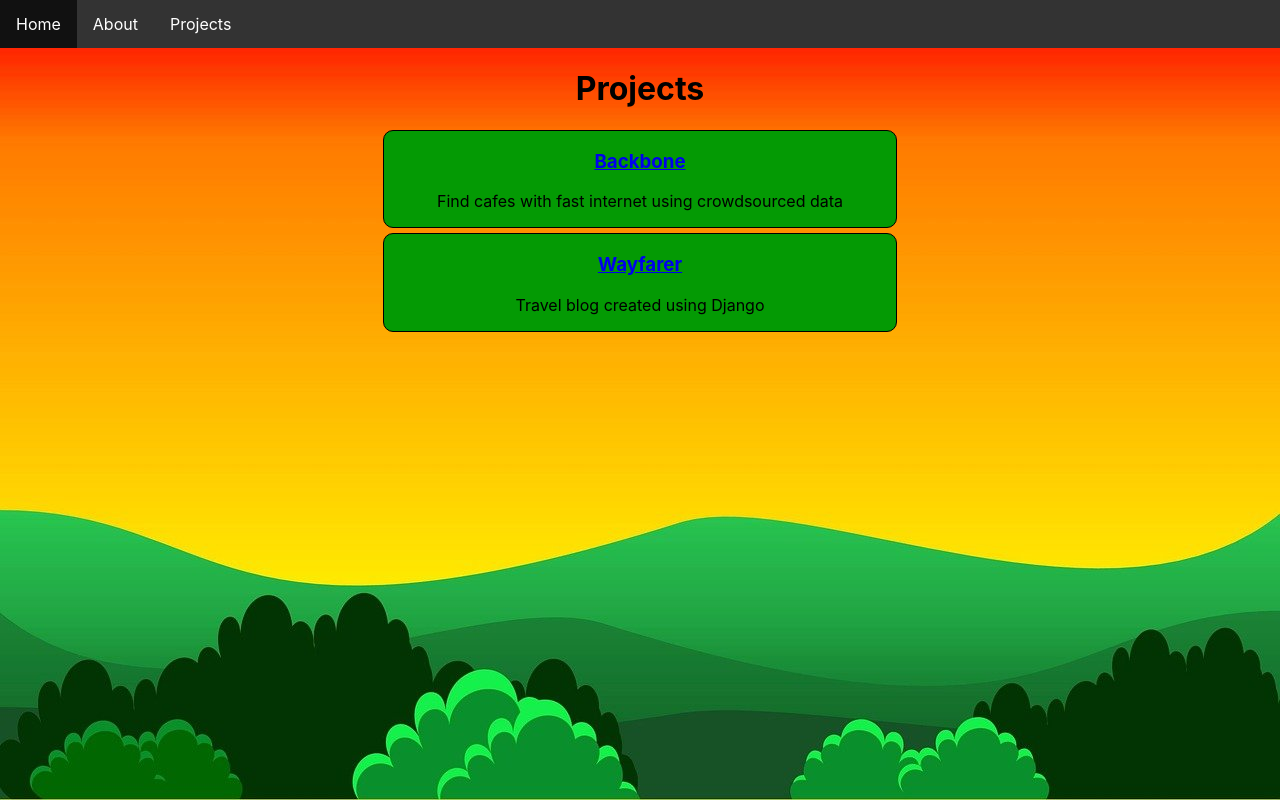
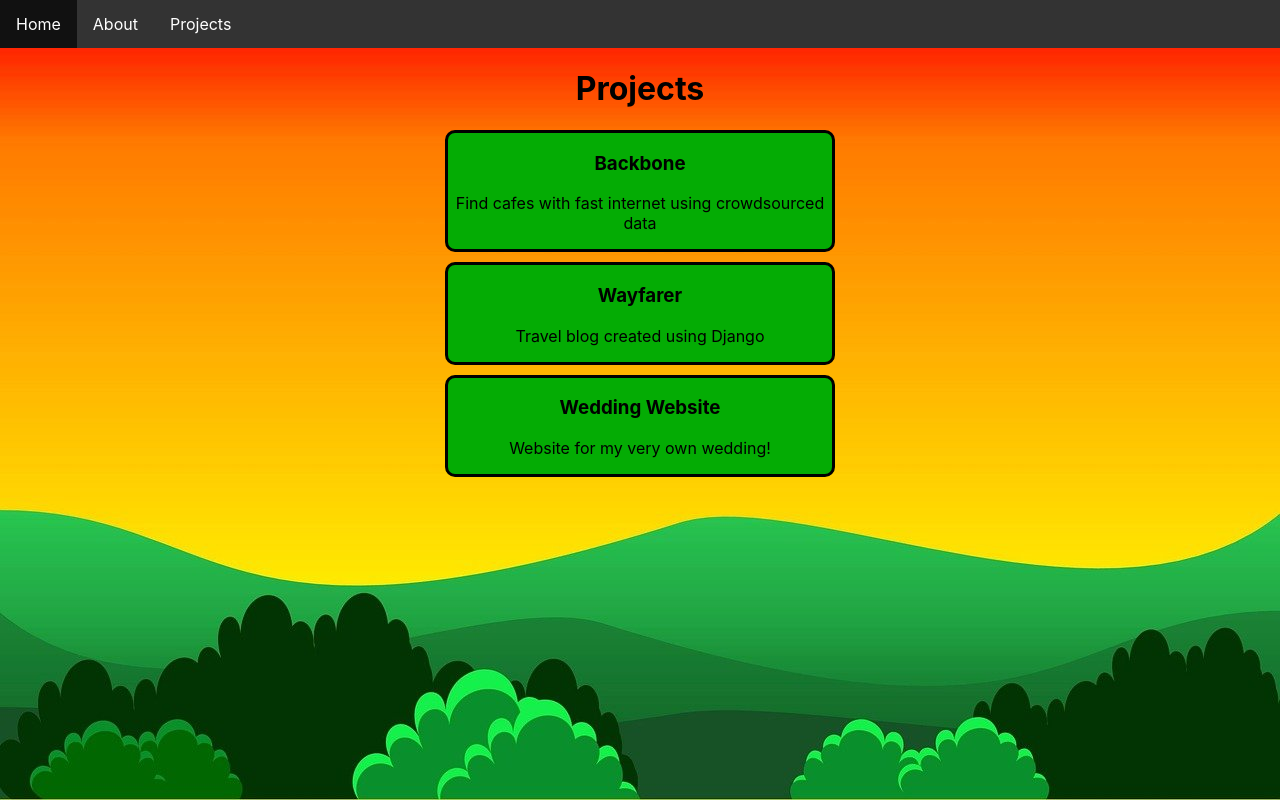
Before and after one commit to Phil-Welsh/Phil_Welsh_Portfolio, a React (Create React App) app: page /projects in a window 1280 px wide. Built offline with nearby package versions, Linux system fonts and the light colour scheme.

Commit message:
Added wedding website to projects page

```diff
--- a/src/pages/Projects.css
+++ b/src/pages/Projects.css
@@ -1,11 +1,16 @@
 .projects-card {
-    border: 1px;
+    border: 3px;
     border-color: black;
     border-radius: 10px;
     border-style: solid;
     justify-content: center;
-    width: 40%;
+    width: 30%;
     margin: 0 auto;
-    margin-top: 5px;
-    background-color: rgb(4, 154, 4);
+    margin-top: 10px;
+    background-color: rgb(4, 172, 4);
 }
+
+.projects-card h3, a {
+    text-decoration: none;
+    color: black;
+}
--- a/src/pages/Projects.js
+++ b/src/pages/Projects.js
@@ -6,16 +6,58 @@ const Projects = () => {
     return (
         <div className="projects-body">
             <h1>Projects</h1>
+            <a href="https://wifi-locator.netlify.app/" target="_blank">
+                <div className="projects-card">
+                    <h3>Backbone</h3>
+                    <p>Find cafes with fast internet using crowdsourced data</p>
+                </div>
+            </a>
+            <a href="https://wayfarer-team-1.herokuapp.com/" target="_blank">
+                <div className="projects-card">
+                    <h3>Wayfarer</h3>
+                    <p>Travel blog created using Django</p>
+                </div>
+            </a>
             <div className="projects-card">
-                <h3><a href="https://wifi-locator.netlify.app/" target="_blank">Backbone</a></h3>
-                <p>Find cafes with fast internet using crowdsourced data</p>
-            </div>
-            <div className="projects-card">
-                <h3><a href="https://wayfarer-team-1.herokuapp.com/" target="_blank">Wayfarer</a></h3>
-                <p>Travel blog created using Django</p>
+                <h3><a href="https://github.com/Phil-Welsh/wedding-website" target="_blank">Wedding Website</a></h3>
+                <p>Website for my very own wedding!</p>
             </div>
         </div>
     );
 }
 
 export default Projects;
+
+
+
+
+
+
+
+
+
+// import React from 'react';
+
+// import './Projects.css'
+
+// const Projects = () => {
+//     return (
+//         <div className="projects-body">
+//             <h1>Projects</h1>
+//             <div className="projects-card">
+//                 <h3><a href="https://wifi-locator.netlify.app/" target="_blank">Backbone</a></h3>
+//                 <p>Find cafes with fast internet using crowdsourced data</p>
+//             </div>
+//             <div className="projects-card">
+//                 <h3><a href="https://wayfarer-team-1.herokuapp.com/" target="_blank">Wayfarer</a></h3>
+//                 <p>Travel blog created using Django</p>
+//             </div>
+//             <div className="projects-card">
+//                 <h3><a href="https://github.com/Phil-Welsh/wedding-website" target="_blank">Wedding Website</a></h3>
+//                 <p>Website for my very own wedding!</p>
+//             </div>
+//         </div>
+//     );
+// }
+
+// export default Projects;
```
